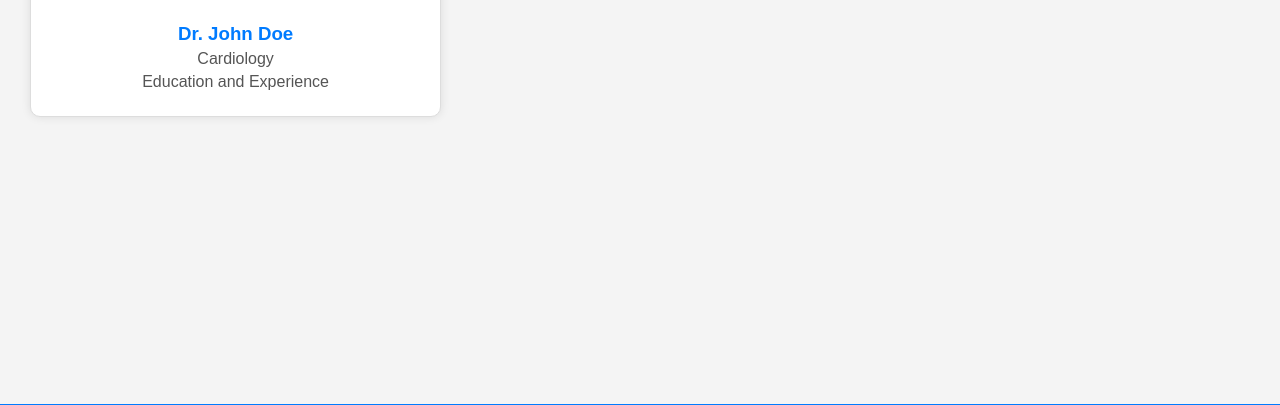
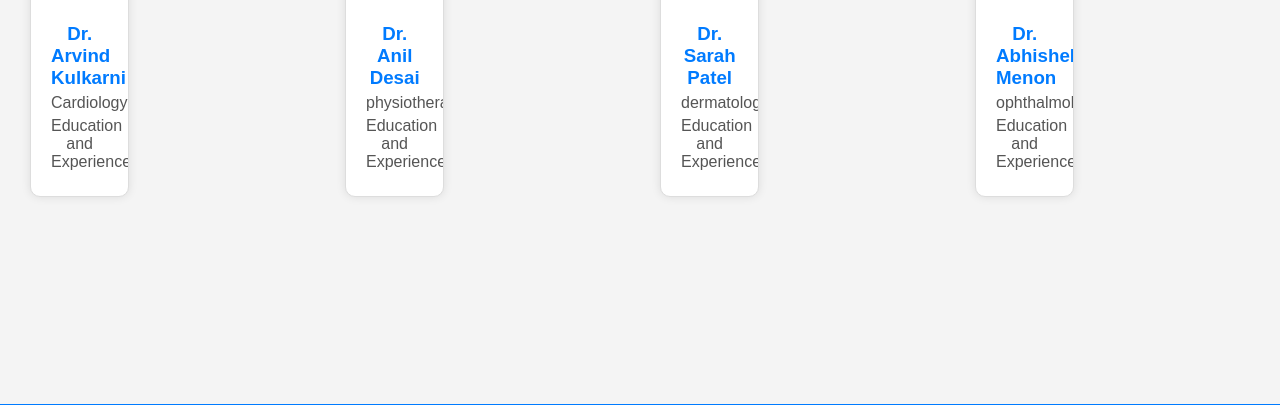
Before and after one commit to Priyansh-Fanatic/Ai-powered-healthcare-app, a Flask app: page /doctors in a window 1280 px wide. Shown: the part 326-731 px from the top of the page. Run offline with Flask 2, Linux system fonts and the light colour scheme.

Commit message:
Update doctors.html

```diff
--- a/templates/doctors.html
+++ b/templates/doctors.html
@@ -24,11 +24,28 @@
         <div class="doctor-grid">
             <div class="doctor-card">
                 <img src="{{ url_for('static', filename='images/doctor1.jpeg') }}" alt="Doctor 1">
-                <h3>Dr. John Doe</h3>
+                <h3>Dr. Arvind Kulkarni</h3>
                 <p>Cardiology</p>
                 <p>Education and Experience</p>
             </div>
-            <!-- Add more doctor cards as needed -->
+            <div class="doctor-card">
+                <img src="{{ url_for('static', filename='images/doctor2.jpeg') }}" alt="Doctor 2">
+                <h3>Dr. Anil Desai</h3>
+                <p>physiotherapist</p>
+                <p>Education and Experience</p>
+            </div>
+            <div class="doctor-card">
+                <img src="{{ url_for('static', filename='images/doctor3.jpeg') }}" alt="Doctor 3">
+                <h3>Dr. Sarah Patel</h3>
+                <p>dermatologist</p>
+                <p>Education and Experience</p>
+            </div>
+            <div class="doctor-card">
+                <img src="{{ url_for('static', filename='images/doctor4.jpeg') }}" alt="Doctor 4">
+                <h3>Dr. Abhishek Menon</h3>
+                <p>ophthalmologist</p>
+                <p>Education and Experience</p>
+            </div>
         </div>
     </main>
 
```
